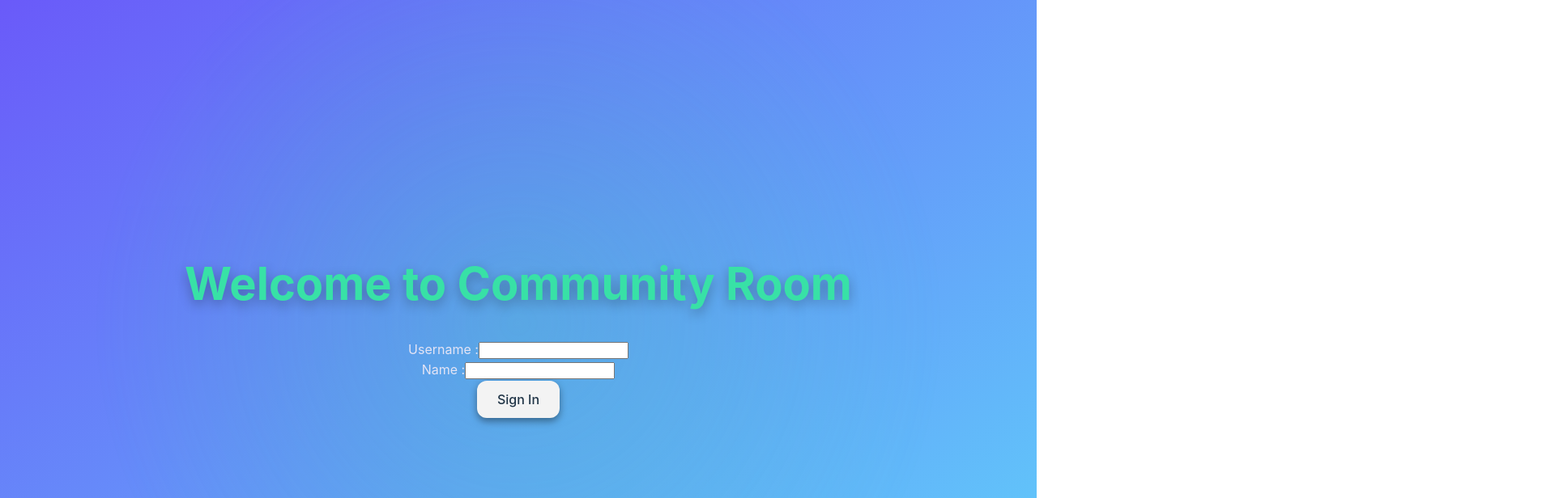
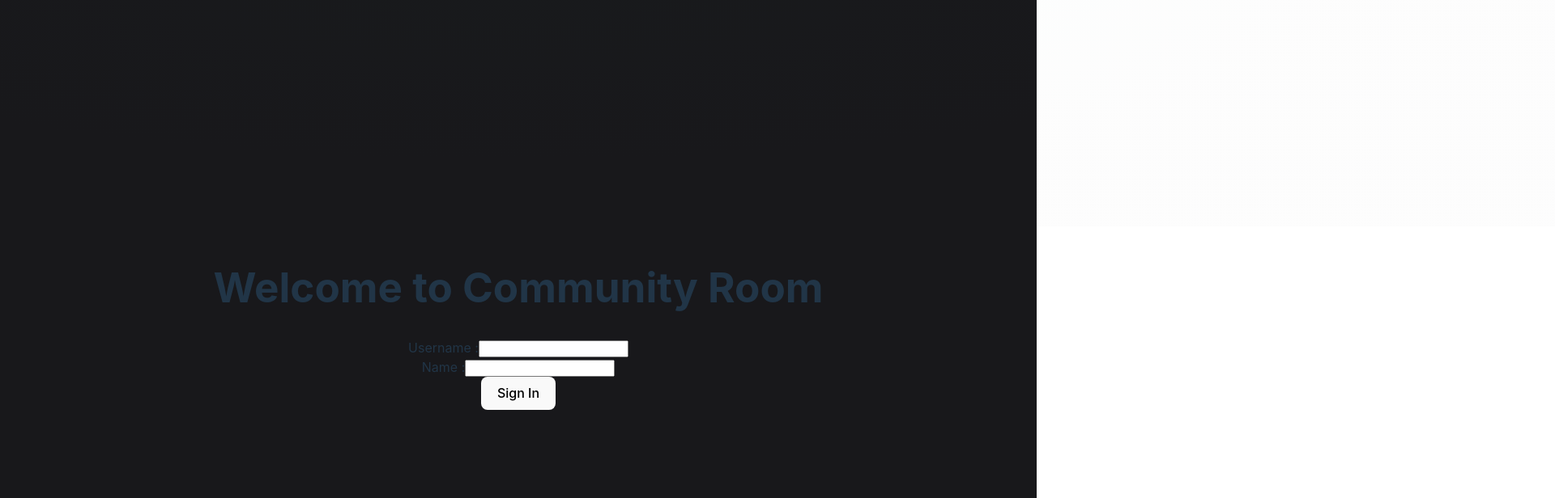
Before and after one commit to aryan017/Community_Room, a React (Vite) app in the folder client/: page /sign-in in a window 1280 px wide. Shown: the top 616 px of the page at 81% size, 1920 px wide, since content can reach past the window. Built offline with nearby package versions, Linux system fonts and the light colour scheme.

Commit message:
ADD live and Mic functionality

```diff
--- a/client/src/App.css
+++ b/client/src/App.css
@@ -1,215 +1,346 @@
-/* General Styles */
-body {
-  font-family: 'Inter', Arial, sans-serif;
-  min-height: 100vh;
-  display: flex;
-  justify-content: center;
-  align-items: center;
-  background: linear-gradient(145deg, #1a1b23, #2e3244);
-  overflow: hidden;
-  color: var(--text-color);
-  --background-color: rgba(255, 255, 255, 0.15);
-  --text-color: #e4e4f5;
-  --primary-color: #38e1a6;
-  --secondary-color: #b0b9d1;
-  --accent-color: #a970f9;
-  --card-bg: rgba(255, 255, 255, 0.1);
-  --card-hover: rgba(255, 255, 255, 0.2);
-  --input-bg: rgba(255, 255, 255, 0.1);
-  backdrop-filter: blur(10px);
-  -webkit-backdrop-filter: blur(10px);
-}
-
-body:before {
-  content: "";
-  position: absolute;
-  inset: 0;
-  background: radial-gradient(circle at center, #38e1a6 0%, transparent 70%);
-  opacity: 0.2;
-  z-index: -1;
-  animation: pulse 5s infinite alternate;
-}
-
-@keyframes pulse {
-  0% {
-    opacity: 0.1;
-  }
-  100% {
-    opacity: 0.25;
-  }
-}
-
-body.light {
-  --background-color: rgba(248, 250, 252, 0.85);
-  --text-color: #1f2937;
-  --card-bg: rgba(255, 255, 255, 0.7);
-  --card-hover: rgba(245, 245, 245, 0.9);
-  --input-bg: rgba(240, 240, 240, 0.6);
-}
-
-/* Root Styles */
 #root {
   max-width: 1280px;
   margin: 0 auto;
+  /* padding: 2rem; */
   text-align: center;
-  padding: 20px;
 }
 
-/* Home Styles */
 .home {
   display: flex;
   flex-direction: column;
   justify-content: center;
   align-items: center;
-  height: 80vh;
-  background: linear-gradient(145deg, rgba(0, 0, 0, 0.6), rgba(0, 0, 0, 0.8));
-  border-radius: 20px;
-  padding: 40px;
-  box-shadow: 0 10px 30px rgba(0, 0, 0, 0.5);
+  height: 700px;
+  /* width: 80vw; */
 }
 
-.home h1 {
-  color: var(--primary-color);
-  font-size: 3rem;
-  margin-bottom: 20px;
-  text-shadow: 0 5px 10px rgba(0, 0, 0, 0.4);
+.home form,
+.form {
+  display: flex;
+  flex-direction: column;
+  justify-content: center;
+  align-items: left;
+  text-align: left;
+}
+.home label {
+  font-size: 20px;
+  font-weight: bold;
 }
 
-.home input,
-.form input {
+.home input {
   width: 100%;
-  padding: 15px;
-  font-size: 1rem;
-  margin: 10px 0;
-  border: none;
-  border-radius: 15px;
-  background-color: var(--input-bg);
-  color: var(--text-color);
-  box-shadow: inset 0 4px 10px rgba(0, 0, 0, 0.2);
-  transition: all 0.3s ease;
+  height: 30px;
+  font-size: 20px;
 }
 
-.home input:focus,
-.form input:focus {
-  outline: none;
-  box-shadow: 0 0 15px var(--primary-color), inset 0 0 5px rgba(0, 0, 0, 0.3);
+.form input {
+  margin-top: 5px;
+  margin-bottom: 5px;
 }
 
 .home button {
   margin-top: 15px;
-  padding: 14px 24px;
-  font-size: 1.2rem;
-  font-weight: bold;
-  background: linear-gradient(145deg, var(--primary-color), var(--accent-color));
-  color: #fff;
-  border: none;
-  border-radius: 15px;
-  cursor: pointer;
-  transition: background 0.3s ease, transform 0.2s ease;
 }
 
-.home button:hover {
-  background: linear-gradient(145deg, var(--accent-color), var(--primary-color));
-  transform: scale(1.1);
-  box-shadow: 0 10px 20px rgba(0, 0, 0, 0.5);
+.mic-button {
+  background-color: rgb(35, 35, 35);
 }
 
-/* Cards CSS */
+/* CARDS CSS */
+
+body {
+  --background-color: #18181b;
+  --text-color: #a1a1aa;
+  --card-background-color: rgba(255, 255, 255, 0.015);
+  --card-border-color: rgba(255, 255, 255, 0.1);
+  --card-box-shadow-1: rgba(0, 0, 0, 0.05);
+  --card-box-shadow-1-y: 3px;
+  --card-box-shadow-1-blur: 6px;
+  --card-box-shadow-2: rgba(0, 0, 0, 0.1);
+  --card-box-shadow-2-y: 8px;
+  --card-box-shadow-2-blur: 15px;
+  --card-label-color: #ffffff;
+  --card-icon-color: #d4d4d8;
+  --card-icon-background-color: rgba(255, 255, 255, 0.08);
+  --card-icon-border-color: rgba(255, 255, 255, 0.12);
+  --card-shine-opacity: 0.1;
+  --card-shine-gradient: conic-gradient(
+    from 205deg at 50% 50%,
+    rgba(16, 185, 129, 0) 0deg,
+    #10b981 25deg,
+    rgba(52, 211, 153, 0.18) 295deg,
+    rgba(16, 185, 129, 0) 360deg
+  );
+  --card-line-color: #2a2b2c;
+  --card-tile-color: rgba(16, 185, 129, 0.05);
+  --card-hover-border-color: rgba(255, 255, 255, 0.2);
+  --card-hover-box-shadow-1: rgba(0, 0, 0, 0.04);
+  --card-hover-box-shadow-1-y: 5px;
+  --card-hover-box-shadow-1-blur: 10px;
+  --card-hover-box-shadow-2: rgba(0, 0, 0, 0.3);
+  --card-hover-box-shadow-2-y: 15px;
+  --card-hover-box-shadow-2-blur: 25px;
+  --card-hover-icon-color: #34d399;
+  --card-hover-icon-background-color: rgba(52, 211, 153, 0.1);
+  --card-hover-icon-border-color: rgba(52, 211, 153, 0.2);
+  --blur-opacity: 0.01;
+}
+body.light {
+  --background-color: #fafafa;
+  --text-color: #52525b;
+  --card-background-color: transparent;
+  --card-border-color: rgba(24, 24, 27, 0.08);
+  --card-box-shadow-1: rgba(24, 24, 27, 0.02);
+  --card-box-shadow-1-y: 3px;
+  --card-box-shadow-1-blur: 6px;
+  --card-box-shadow-2: rgba(24, 24, 27, 0.04);
+  --card-box-shadow-2-y: 2px;
+  --card-box-shadow-2-blur: 7px;
+  --card-label-color: #18181b;
+  --card-icon-color: #18181b;
+  --card-icon-background-color: rgba(24, 24, 27, 0.04);
+  --card-icon-border-color: rgba(24, 24, 27, 0.1);
+  --card-shine-opacity: 0.3;
+  --card-shine-gradient: conic-gradient(
+    from 225deg at 50% 50%,
+    rgba(16, 185, 129, 0) 0deg,
+    #10b981 25deg,
+    #edfaf6 285deg,
+    #ffffff 345deg,
+    rgba(16, 185, 129, 0) 360deg
+  );
+  --card-line-color: #e9e9e7;
+  --card-tile-color: rgba(16, 185, 129, 0.08);
+  --card-hover-border-color: rgba(24, 24, 27, 0.15);
+  --card-hover-box-shadow-1: rgba(24, 24, 27, 0.05);
+  --card-hover-box-shadow-1-y: 3px;
+  --card-hover-box-shadow-1-blur: 6px;
+  --card-hover-box-shadow-2: rgba(24, 24, 27, 0.1);
+  --card-hover-box-shadow-2-y: 8px;
+  --card-hover-box-shadow-2-blur: 15px;
+  --card-hover-icon-color: #18181b;
+  --card-hover-icon-background-color: rgba(24, 24, 27, 0.04);
+  --card-hover-icon-border-color: rgba(24, 24, 27, 0.34);
+  --blur-opacity: 0.1;
+}
+body.toggle .grid * {
+  transition-duration: 0s !important;
+}
+
 .grid {
   display: grid;
-  grid-template-columns: repeat(auto-fill, minmax(260px, 1fr));
-  grid-gap: 40px;
+  grid-template-columns: repeat(2, 240px);
+  grid-gap: 32px;
   position: relative;
   z-index: 1;
 }
 
 .card {
-  background: var(--card-bg);
-  box-shadow: 0 10px 30px rgba(0, 0, 0, 0.5);
-  padding: 20px;
-  border-radius: 20px;
+  background-color: var(--background-color);
+  box-shadow: 0px var(--card-box-shadow-1-y) var(--card-box-shadow-1-blur)
+      var(--card-box-shadow-1),
+    0px var(--card-box-shadow-2-y) var(--card-box-shadow-2-blur)
+      var(--card-box-shadow-2),
+    0 0 0 1px var(--card-border-color);
+  padding: 16px 16px 16px 16px;
+  border-radius: 15px;
   cursor: pointer;
   position: relative;
+  transition: box-shadow 0.25s;
+}
+.card::before {
+  content: "";
+  position: absolute;
+  inset: 0;
+  border-radius: 15px;
+  background-color: var(--card-background-color);
+}
+
+.card h4 {
+  z-index: 2;
+  position: relative;
+  margin: 12px 0 4px 0;
+  font-family: inherit;
+  font-weight: 600;
+  font-size: 14px;
+  line-height: 2;
+  color: var(--card-label-color);
+}
+.card p {
+  z-index: 2;
+  position: relative;
+  margin: 0;
+  font-size: 14px;
+  line-height: 1.7;
+  color: var(--text-color);
+}
+.card .shine {
+  border-radius: inherit;
+  position: absolute;
+  inset: 0;
+  z-index: 1;
   overflow: hidden;
-  transition: transform 0.4s, box-shadow 0.3s;
+  opacity: 0;
+  transition: opacity 0.5s;
+  cursor: pointer;
+}
+.card .shine:before {
+  content: "";
+  width: 150%;
+  padding-bottom: 150%;
+  border-radius: 50%;
+  position: absolute;
+  left: 50%;
+  bottom: 55%;
+  filter: blur(35px);
+  opacity: var(--card-shine-opacity);
+  transform: translateX(-50%);
+  background-image: var(--card-shine-gradient);
+}
+.card .background {
+  border-radius: inherit;
+  position: absolute;
+  inset: 0;
+  overflow: hidden;
+  -webkit-mask-image: radial-gradient(
+    circle at 60% 5%,
+    black 0%,
+    black 15%,
+    transparent 60%
+  );
+  mask-image: radial-gradient(
+    circle at 60% 5%,
+    black 0%,
+    black 15%,
+    transparent 60%
+  );
 }
 
 .card:hover {
-  transform: translateY(-10px) scale(1.05);
-  box-shadow: 0 15px 35px rgba(0, 0, 0, 0.7);
+  cursor: pointer;
+
+  box-shadow: 0px 3px 6px var(--card-hover-box-shadow-1),
+    0px var(--card-hover-box-shadow-2-y) var(--card-hover-box-shadow-2-blur)
+      var(--card-hover-box-shadow-2),
+    0 0 0 1px var(--card-hover-border-color);
+}
+.card:hover .icon::after {
+  background-color: var(--card-hover-icon-background-color);
+  border-color: var(--card-hover-icon-border-color);
+}
+.card:hover .icon svg {
+  color: var(--card-hover-icon-color);
+}
+.card:hover .shine {
+  opacity: 1;
+  transition-duration: 0.5s;
+  transition-delay: 0s;
+}
+.card:hover .background .tiles {
+  opacity: 1;
+  transition-delay: 0.25s;
+}
+.card:hover .background .tiles .tile {
+  -webkit-animation-name: tile;
+  animation-name: tile;
+}
+.card:hover .background .line {
+  opacity: 1;
+  transition-duration: 0.15s;
+}
+.card:hover .background .line:before {
+  transform: scaleX(1);
+}
+.card:hover .background .line:after {
+  transform: scaleY(1);
+}
+.card:hover .background .line.line-1:before,
+.card:hover .background .line.line-1:after {
+  transition-delay: 0s;
+}
+.card:hover .background .line.line-2:before,
+.card:hover .background .line.line-2:after {
+  transition-delay: 0.15s;
+}
+.card:hover .background .line.line-3:before,
+.card:hover .background .line.line-3:after {
+  transition-delay: 0.3s;
 }
 
-.card h4 {
-  font-size: 1.5rem;
-  color: var(--primary-color);
-  margin-bottom: 10px;
+* {
+  box-sizing: inherit;
+}
+*:before,
+*:after {
+  box-sizing: inherit;
 }
 
-.card p {
-  font-size: 1rem;
-  color: var(--secondary-color);
-  line-height: 1.8;
+body {
+  min-height: 100vh;
+  display: flex;
+  font-family: "Inter", Arial;
+  justify-content: center;
+  align-items: center;
+  background-color: var(--background-color);
+  overflow: hidden;
+}
+body:before {
+  content: "";
+  position: absolute;
+  inset: 0 -60% 65% -60%;
+  background-image: radial-gradient(
+    ellipse at top,
+    #10b981 0%,
+    var(--background-color) 50%
+  );
+  opacity: var(--blur-opacity);
 }
 
-.card .shine {
-  position: absolute;
-  inset: 0;
-  z-index: 1;
-  background: linear-gradient(115deg, transparent, rgba(255, 255, 255, 0.3), transparent);
-  transform: translate(-50%, -50%) rotate(-20deg);
-  opacity: 0;
-  pointer-events: none;
-  transition: opacity 0.5s;
+.participants-panel {
+  display: flex;
+  flex-direction: column;
+  justify-content: center;
+  align-items: center;
 }
 
-.card:hover .shine {
-  opacity: 0.8;
+.participants {
+  display: flex;
+  width: 500px;
+  justify-content: center;
+  max-height: 400px;
 }
 
-/* Participant Styles */
-.participants {
+.participants .participant {
+  height: 100px;
+  width: 50px;
+  margin: 30px;
   display: flex;
-  gap: 20px;
+  flex-direction: column;
   justify-content: center;
-  flex-wrap: wrap;
+  align-items: center;
+  font-size: 25px;
 }
 
-.participant {
-  width: 70px;
-  height: 70px;
-  display: flex;
-  justify-content: center;
-  align-items: center;
-  background: var(--primary-color);
-  color: white;
-  border-radius: 50%;
-  font-size: 1.5rem;
-  font-weight: bold;
-  box-shadow: 0 6px 15px rgba(0, 0, 0, 0.3);
-  transition: transform 0.2s ease, box-shadow 0.3s ease;
+.controls-panel {
+  margin-top: 20px;
 }
 
-.participant:hover {
-  transform: scale(1.2);
-  box-shadow: 0 10px 25px rgba(0, 0, 0, 0.5);
+.controls-panel button,
+.permission-requests button {
+  margin: 5px;
+  background-color: #2a2b2c;
+  cursor: pointer !important;
 }
 
-/* Buttons */
-.controls-panel button,
 .permission-requests button {
-  margin: 10px;
-  padding: 14px 24px;
-  font-size: 1rem;
-  background: linear-gradient(145deg, var(--accent-color), var(--primary-color));
-  color: white;
-  border: none;
-  border-radius: 12px;
-  cursor: pointer;
-  transition: background 0.3s ease, transform 0.3s ease;
+  font-size: 12px;
 }
 
-.controls-panel button:hover,
-.permission-requests button:hover {
-  background: linear-gradient(145deg, var(--primary-color), var(--accent-color));
-  transform: translateY(-5px) scale(1.05);
+.request-permission-btn {
+  background-color: transparent !important;
+  cursor: pointer;
 }
+
+.logout-button {
+  margin-top: 100px;
+}
--- a/client/src/index.css
+++ b/client/src/index.css
@@ -1,37 +1,26 @@
 :root {
-  font-family: 'Inter', system-ui, Avenir, Helvetica, Arial, sans-serif;
-  line-height: 1.6;
+  font-family: Inter, system-ui, Avenir, Helvetica, Arial, sans-serif;
+  line-height: 1.5;
   font-weight: 400;
 
   color-scheme: light dark;
-  color: rgba(255, 255, 255, 0.95);
-  background-color: #1a1a1a;
+  color: rgba(255, 255, 255, 0.87);
+  background-color: #242424;
 
   font-synthesis: none;
   text-rendering: optimizeLegibility;
   -webkit-font-smoothing: antialiased;
   -moz-osx-font-smoothing: grayscale;
-
-  --primary-color: #646cff;
-  --primary-hover: #535bf2;
-  --text-color-light: #213547;
-  --text-color-dark: rgba(255, 255, 255, 0.95);
-  --bg-light: #ffffff;
-  --bg-dark: #1a1a1a;
-  --button-bg: rgba(255, 255, 255, 0.1);
-  --button-hover: rgba(255, 255, 255, 0.2);
-  --gradient-color: linear-gradient(145deg, #6a5af9, #60cffa);
+  -webkit-text-size-adjust: 100%;
 }
 
 a {
   font-weight: 500;
-  color: var(--primary-color);
+  color: #646cff;
   text-decoration: inherit;
-  transition: color 0.3s ease, transform 0.2s ease;
 }
 a:hover {
-  color: var(--primary-hover);
-  transform: scale(1.05);
+  color: #535bf2;
 }
 
 body {
@@ -40,42 +29,26 @@ body {
   place-items: center;
   min-width: 320px;
   min-height: 100vh;
-  background: var(--gradient-color);
-  background-attachment: fixed;
-  background-size: cover;
-  transition: background-color 0.3s ease;
 }
 
 h1 {
-  font-size: 3.5em;
+  font-size: 3.2em;
   line-height: 1.1;
-  color: var(--primary-color);
-  text-shadow: 0 5px 15px rgba(0, 0, 0, 0.3);
-  transition: transform 0.3s ease;
-}
-
-h1:hover {
-  transform: translateY(-5px) scale(1.02);
 }
 
 button {
-  border-radius: 12px;
+  border-radius: 8px;
   border: 1px solid transparent;
-  padding: 0.75em 1.5em;
+  padding: 0.6em 1.2em;
   font-size: 1em;
   font-weight: 500;
   font-family: inherit;
-  background: var(--button-bg);
-  color: var(--text-color-dark);
+  /* background-color: #1a1a1a; */
   cursor: pointer;
-  box-shadow: 0 4px 10px rgba(0, 0, 0, 0.4);
-  transition: background 0.3s ease, box-shadow 0.3s ease, transform 0.2s ease;
+  transition: border-color 0.25s;
 }
 button:hover {
-  background: var(--button-hover);
-  box-shadow: 0 8px 20px rgba(0, 0, 0, 0.5);
-  transform: scale(1.05);
-  border-color: var(--primary-color);
+  border-color: #646cff;
 }
 button:focus,
 button:focus-visible {
@@ -84,17 +57,13 @@ button:focus-visible {
 
 @media (prefers-color-scheme: light) {
   :root {
-    color: var(--text-color-light);
-    background-color: var(--bg-light);
+    color: #213547;
+    background-color: #ffffff;
   }
   a:hover {
     color: #747bff;
   }
   button {
-    background-color: #f3f3f3;
-    color: var(--text-color-light);
-  }
-  button:hover {
-    background-color: #eaeaea;
+    background-color: #f9f9f9;
   }
 }
--- /dev/null
+++ b/client/src/pages/room/controls.tsx
@@ -0,0 +1,6 @@
+import { LiveButton } from "./live-button"
+import { MicButton } from "./mic-button"
+
+export const Controls=() => {
+    return <div className="controls-panel"><MicButton/><LiveButton/></div>
+}
--- /dev/null
+++ b/client/src/pages/room/permission-request.tsx
@@ -0,0 +1,5 @@
+export const PermissionRequest=() => {
+    return <div className="permission-requests">
+        <h4>Permission Requests</h4>
+    </div>
+}
```
Also changed, not shown: client/src/pages/main/index.tsx (+14 -2 lines), client/src/pages/room/index.tsx (+5 -2 lines), client/src/pages/room/live-button.tsx (added, +18 -0 lines), client/src/pages/room/mic-button.tsx (added, +14 -0 lines).
